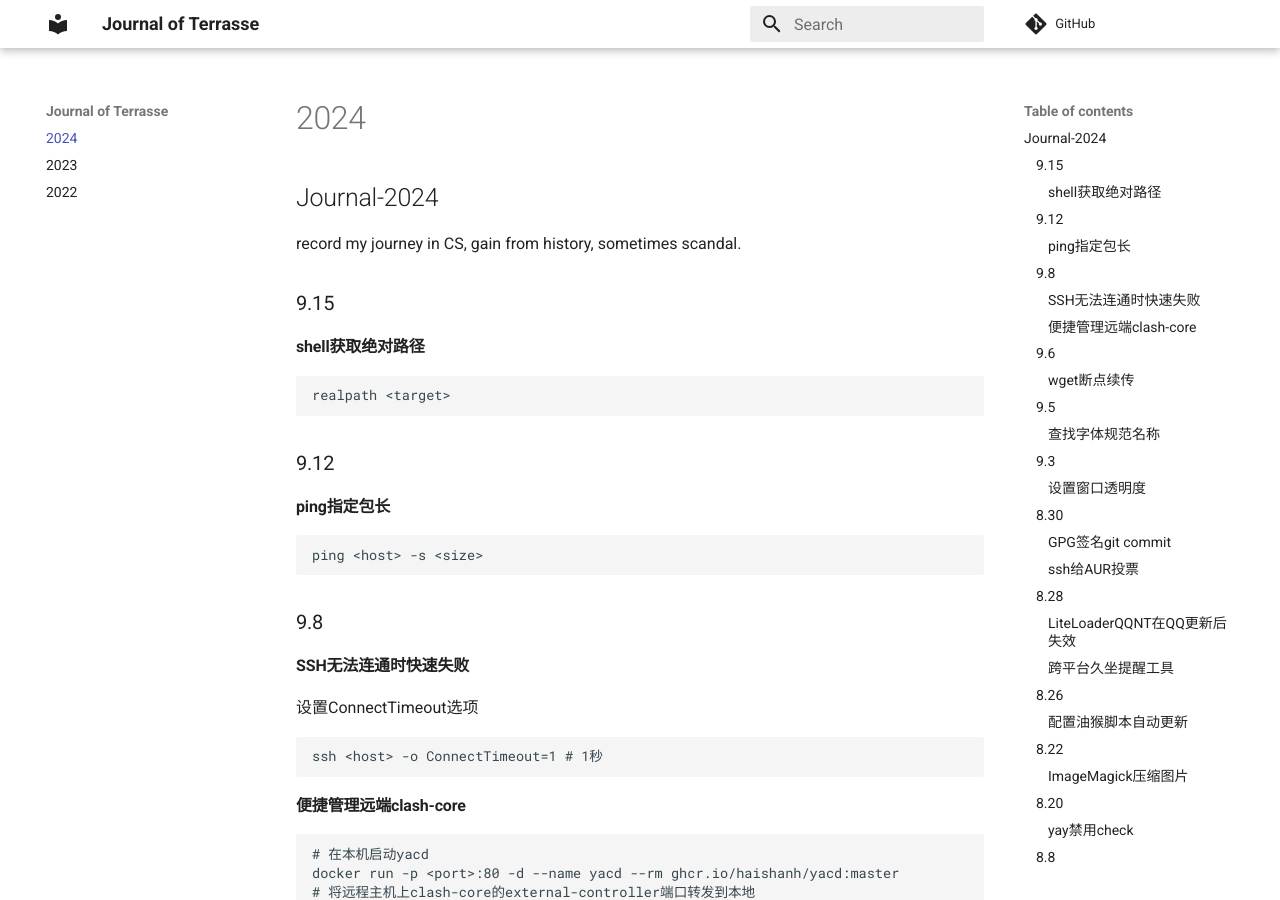
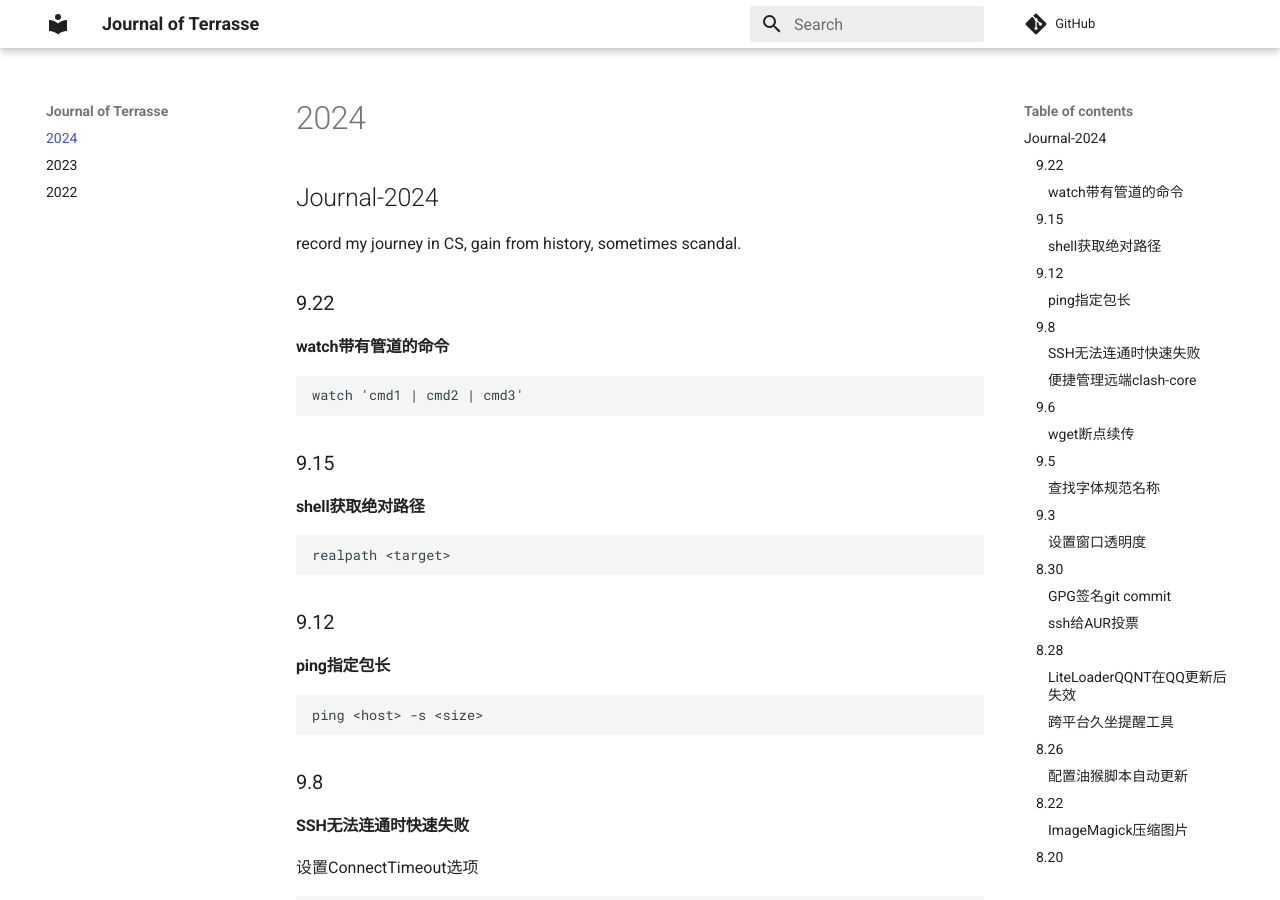
Before and after one commit to Jerry-Terrasse/journal, an MkDocs documentation site: the page built from docs/2024.md, in a window 1280 px wide and 900 px high. Built offline with MkDocs 1.6.1 and Material for MkDocs 9.7.7, drawn with Linux system fonts in a browser that asks for light colours; comment, search, counter and statistics services are not loaded.

Commit message:
update (Sun Sep 22 03:46:38 PM CST 2024)

````diff
--- a/docs/2024.md
+++ b/docs/2024.md
@@ -1,6 +1,14 @@
 ## Journal-2024
 
 record my journey in CS, gain from history, sometimes scandal.
+
+### 9.22
+
+#### watch带有管道的命令
+
+```shell
+watch 'cmd1 | cmd2 | cmd3'
+```
 
 ### 9.15
 
````
